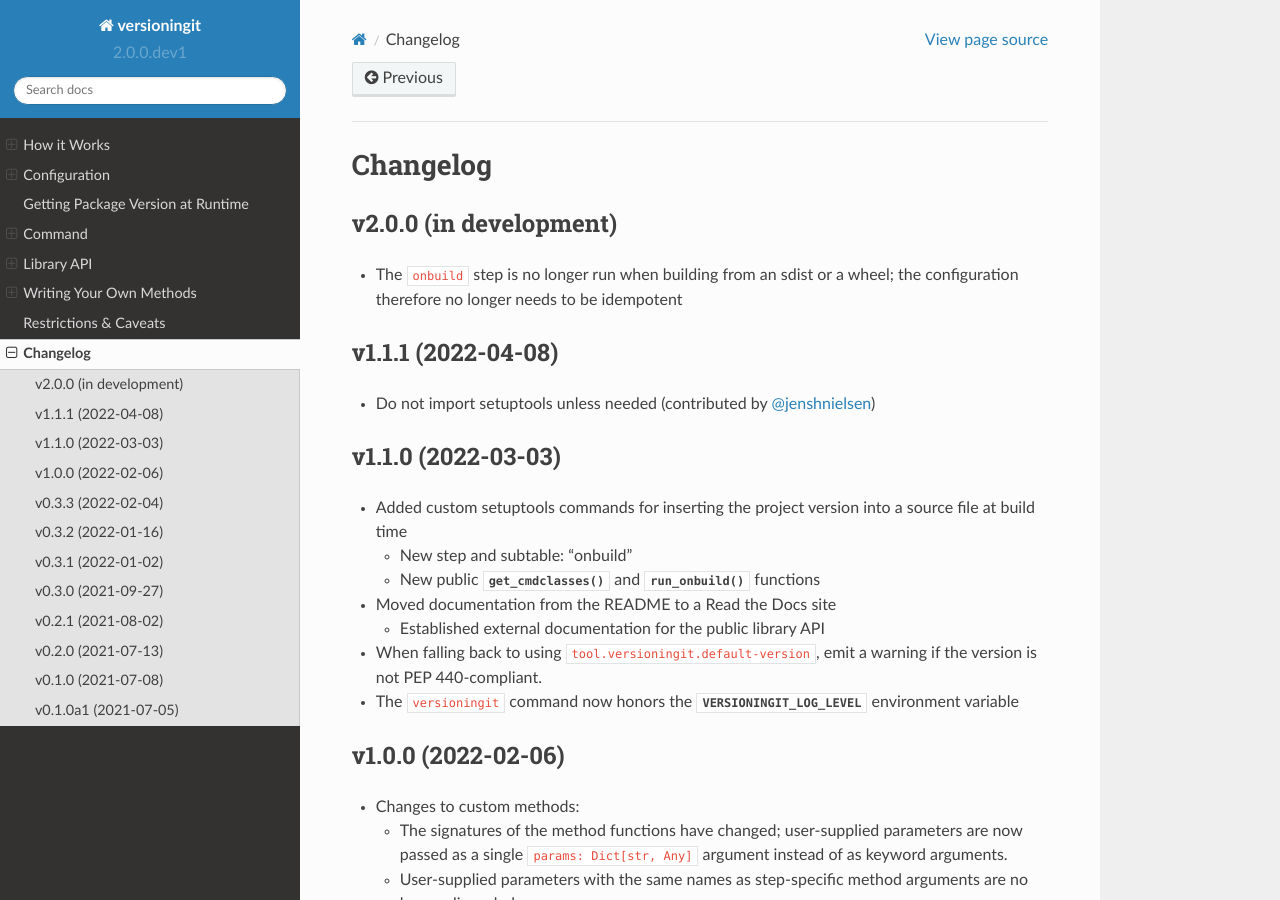
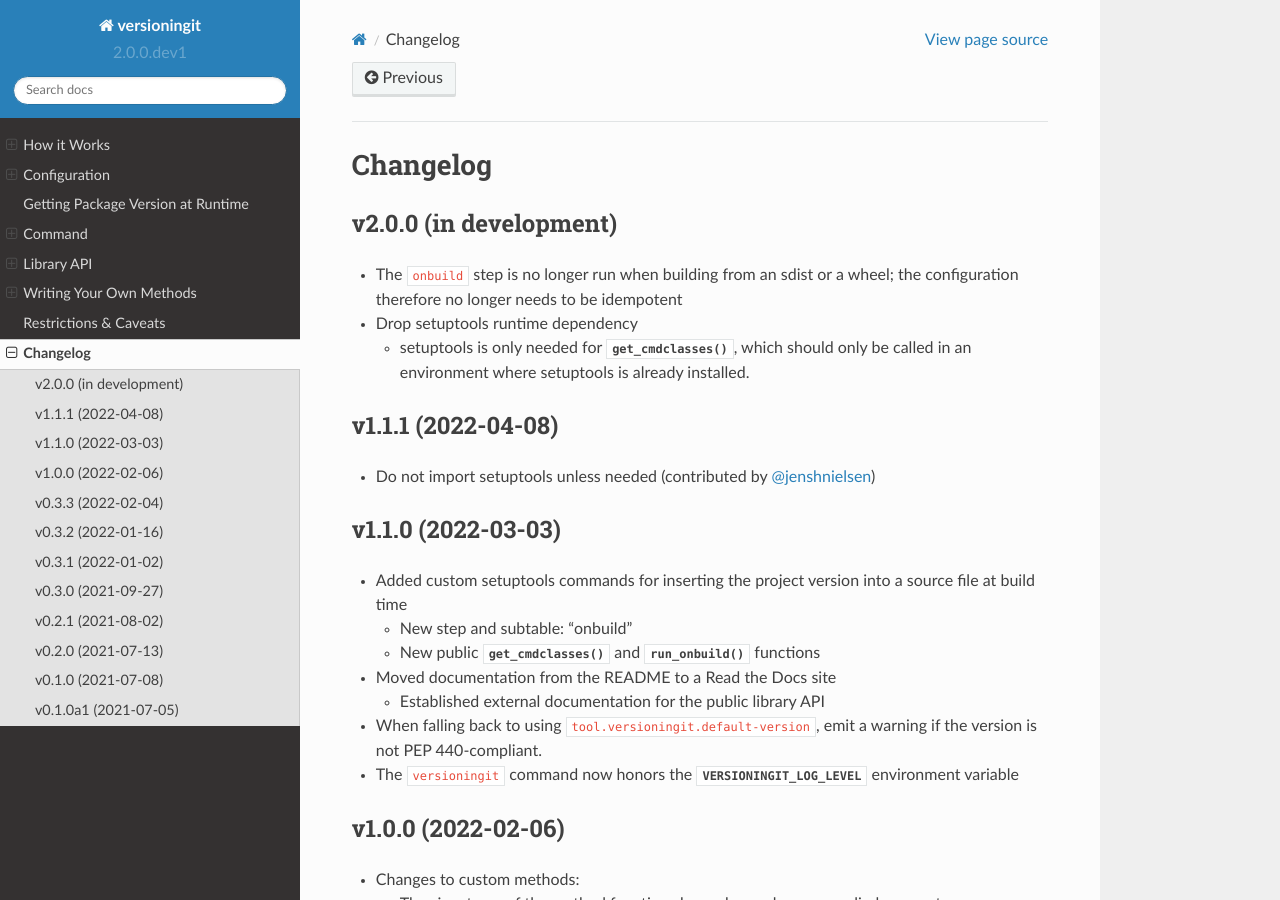
Before and after one commit to jwodder/versioningit, a Sphinx documentation site: the page built from docs/changelog.rst, in a window 1280 px wide and 900 px high. Built offline with Sphinx 7.4.7 and the Read the Docs theme 2.0.0, drawn with Linux system fonts in a browser that asks for light colours.

Commit message:
Drop setuptools runtime dependency

```diff
--- a/docs/changelog.rst
+++ b/docs/changelog.rst
@@ -7,6 +7,10 @@ v2.0.0 (in development)
 -----------------------
 - The ``onbuild`` step is no longer run when building from an sdist or a wheel;
   the configuration therefore no longer needs to be idempotent
+- Drop setuptools runtime dependency
+
+  - setuptools is only needed for `get_cmdclasses()`, which should only be
+    called in an environment where setuptools is already installed.
 
 
 v1.1.1 (2022-04-08)
--- a/setup.cfg
+++ b/setup.cfg
@@ -53,7 +53,6 @@ install_requires =
     dataclasses; python_version < "3.7"
     importlib-metadata >= 3.6; python_version < "3.10"
     packaging
-    setuptools
     tomli >= 1.2, < 3.0
 
 [options.packages.find]
```
Also changed, not shown: CHANGELOG.md (+3 -0 lines).
